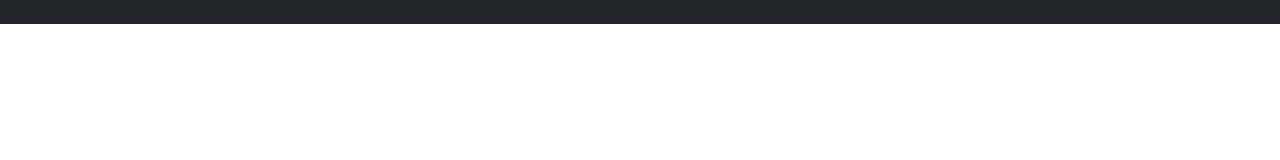
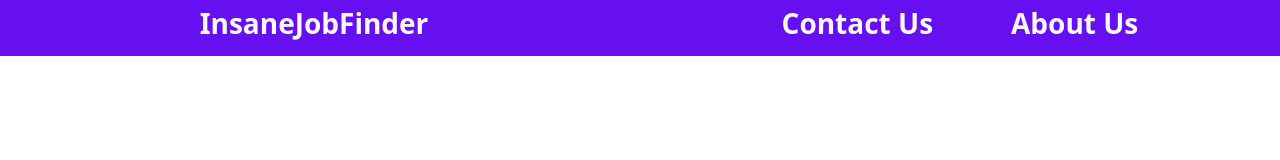
Before and after one commit to chris-pitre/Design-Group-19-Bootstrap-Site, a website: page index.html in a window 1280 px wide. Drawn offline with nearby package versions, Linux system fonts and the light colour scheme.

Commit message:
created header

```diff
--- a/index.html
+++ b/index.html
@@ -5,7 +5,7 @@
     <meta http-equiv="X-UA-Compatible" content="IE=edge">
     <meta name="viewport" content="width=device-width, initial-scale=1.0">
 
-    <link href="https://cdn.jsdelivr.net/npm/bootstrap@5.0.2/dist/css/bootstrap.min.css" rel="stylesheet" integrity="sha384-EVSTQN3/azprG1Anm3QDgpJLIm9Nao0Yz1ztcQTwFspd3yD65VohhpuuCOmLASjC" crossorigin="anonymous">
+    <link href="css/custom.min.css" rel="stylesheet">
 
     <title>InsaneJobFinder</title>
 </head>
@@ -13,9 +13,34 @@
     <script src="https://cdn.jsdelivr.net/npm/bootstrap@5.0.2/dist/js/bootstrap.bundle.min.js" integrity="sha384-MrcW6ZMFYlzcLA8Nl+NtUVF0sA7MsXsP1UyJoMp4YLEuNSfAP+JcXn/tWtIaxVXM" crossorigin="anonymous"></script>
 
     <header>
-        <div class="container-split bg-dark">
-            InsaneJobFinder
+        <div class="container-split bg-dark text-center">
+            <div class="row">
+                <div class="col-6">
+                    <a href="index.html">
+                        <button type="button" class="btn btn-outline-dark">
+                            <h3 class="fw-semibold  text-light ">InsaneJobFinder</h3>
+                        </button>
+                    </a>
+                </div>
+                <div class="col-1"></div>
+                <div class="col-2">
+                    <a href="contactus.html">
+                        <button type="button" class="btn btn-outline-dark">
+                            <h3 class="fw-semibold  text-light">Contact Us</h3>
+                        </button>
+                    </a>
+                </div>
+                <div class="col-2">
+                    <a href="aboutus.html">
+                        <button type="button" class="btn btn-outline-dark">
+                            <h3 class="fw-semibold  text-light ">About Us</h3>
+                        </button>
+                    </a>
+                </div>
+            </div>
         </div>
     </header>
+
+
 </body>
 </html>
--- a/sass/custom.scss
+++ b/sass/custom.scss
@@ -1,5 +1,5 @@
 //custom colors
-$dark: $indigo;
+$dark:  #6610f2;
 
 //import bootstrap
 @import '../node_modules/bootstrap/scss/bootstrap'
```
Also changed, not shown: css/custom.min.css (added), 1 other file.
